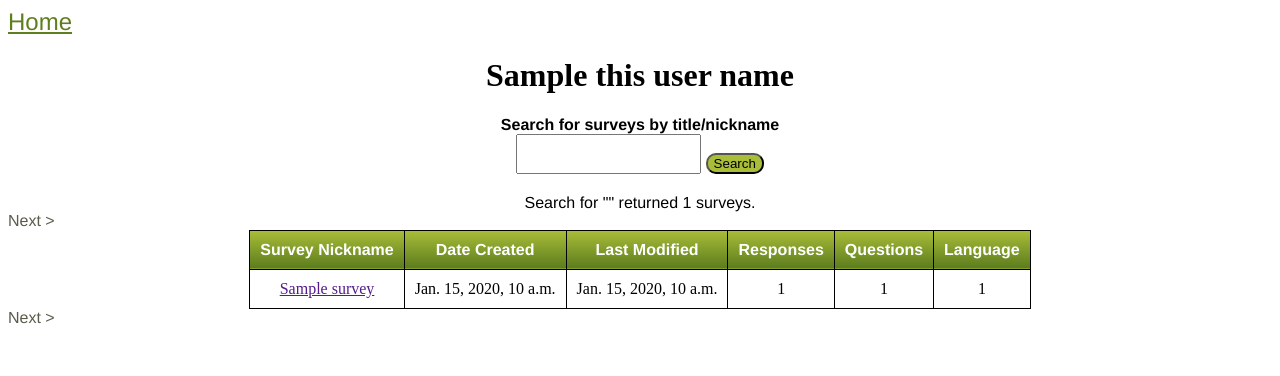
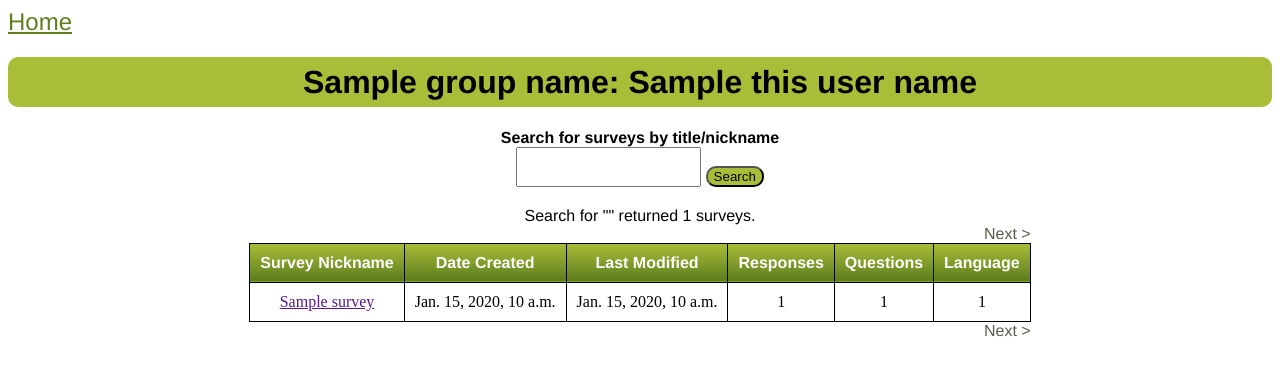
Before and after one commit to xplainr/EDGI, a Django app: template hackathon/templates/user.html in a window 1280 px wide. Shown: the top 376 px of the page. Run offline with Django 3.2, Linux system fonts and the light colour scheme; the template is opened without the code that fills it: most values are stand-ins (such as "Sample title", 1, 10 or a date in 2020).

Commit message:
more cleanup

```diff
--- a/hackathon/templates/user.html
+++ b/hackathon/templates/user.html
@@ -1,7 +1,8 @@
 {% extends 'base.html' %}
 {% block body %}
 	<span id="home_link"><a href="/users">Home</a></span>
-	<h1 style="text-align: center">{{ ThisUserName }}</h1>
+	<h1 id="group_name">{{group_name}}: {{ ThisUserName }}</h1>
+	<div style="text-align:center">
 	<div id="title_search" style="width:300px; margin:auto;">
 		<form action="/user/{{ id }}/" method="post">{% csrf_token %}
 			<strong>Search for surveys by title/nickname</strong>
@@ -22,12 +23,14 @@
 		{% endif %}
 		{{ surveys|length }} surveys.
 	</div>
+	<div style="display: inline-block">
 	{% ifnotequal prev_link None %}
-		<span id="prev_link"><a href="/user/{{ id }}?page={{ prev_link }}">&lt; Prev</a></span>
+		<div id="prev_link" style="float: left"><a href="/user/{{ id }}?page={{ prev_link }}">&lt; Prev</a></div>
 	{% endifnotequal %}
 	{% ifnotequal next_link None %}
-		<span id="next_link"><a href="/user/{{ id }}?page={{ next_link }}">Next &gt;</a></span>
+		<div id="next_link" style="float: right"><a href="/user/{{ id }}?page={{ next_link }}">Next &gt;</a></div>
 	{% endifnotequal %}
+	<br>
 	<table id="table" align="center">
 		<tr>
 			<th>
@@ -75,9 +78,11 @@
 		{% endfor %}
 	</table>
 	{% ifnotequal prev_link None %}
-		<span id="prev_link"><a href="/user/{{ id }}?page={{ prev_link }}">&lt; Prev</a></span>
+		<div id="prev_link" style="float: left"><a href="/user/{{ id }}?page={{ prev_link }}">&lt; Prev</a></div>
 	{% endifnotequal %}
 	{% ifnotequal next_link None %}
-		<span id="next_link"><a href="/user/{{ id }}?page={{ next_link }}">Next &gt;</a></span>
+		<div id="next_link" style="float: right"><a href="/user/{{ id }}?page={{ next_link }}">Next &gt;</a></div>
 	{% endifnotequal %}
+	</div>
+	</div>
 {% endblock %}
--- a/hackathon/views.py
+++ b/hackathon/views.py
@@ -130,6 +130,7 @@ def user_page(request, id=None, survey_title_to_search=''):
 
 	session = get_session_from_user(user)
 	ThisUserName = user.username
+	gn = user.group_name
 
 	if request.method == "POST":
 		survey_title_to_search = request.POST.get('search_value', '')
@@ -191,4 +192,5 @@ def user_page(request, id=None, survey_title_to_search=''):
 		          'id': id,
 		          'search_value': survey_title_to_search,
 		          'page_size': settings.SURVEY_LIST_PAGE_SIZE,
-		          'ThisUserName': ThisUserName})
+		          'ThisUserName': ThisUserName,
+			  'group_name':gn})
```
